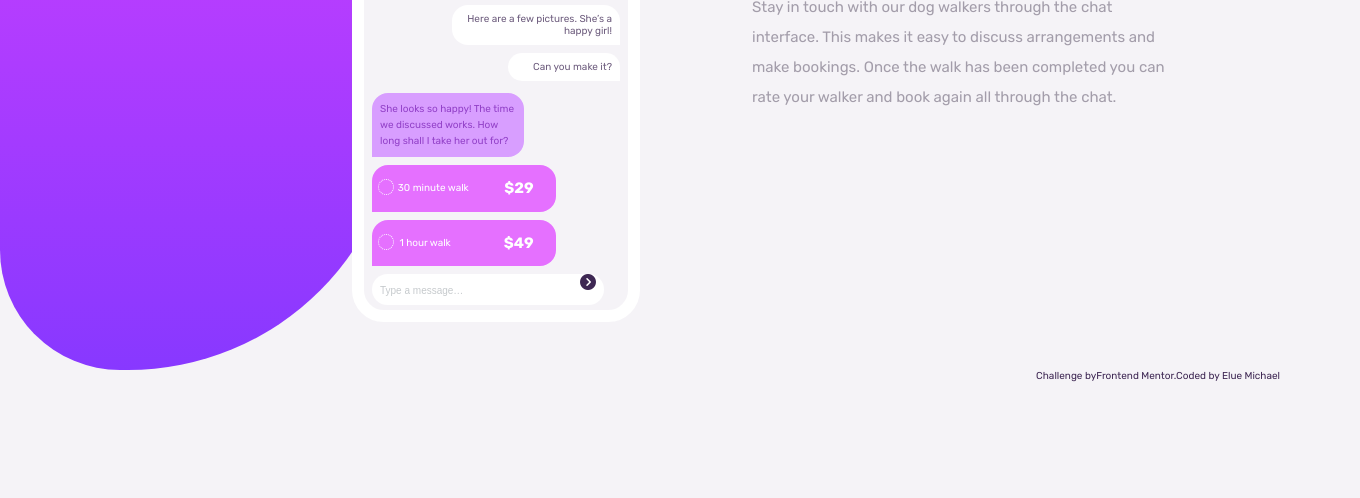
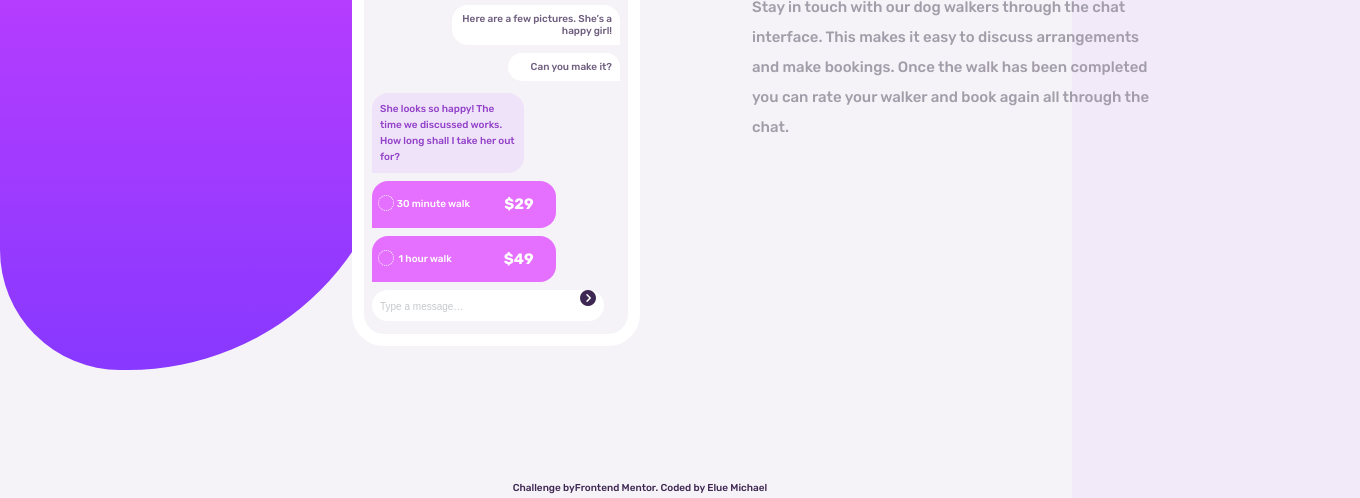
Before and after one commit to MeekyBerry/css-chat-app-illustration, a plain HTML site: page index.html in a window 1280 px wide. Shown: the part 430-928 px from the top of the page, 1360 px wide, since content can reach past the window. Before the commit the page ends 812 px from the top, so only its background shows below. Drawn offline with Linux system fonts and the light colour scheme; a web font is replaced by a local one.

Commit message:
new changes

```diff
--- a/css/styles.css
+++ b/css/styles.css
@@ -12,6 +12,7 @@ html {
 
 body {
   font-family: "Rubik", sans-serif;
+  font-weight: 500;
   background-color: hsl(270, 20%, 96%);
 }
 
@@ -24,9 +25,9 @@ body {
 
 .heading-body {
   position: relative;
-  height: 37rem;
+  height: 38.5rem;
   background-color: hsl(270, 20%, 96%);
-  padding: .5rem;
+  padding: 0.5rem;
   margin: -27rem 0rem 0 5rem;
   border-radius: 2rem;
   border: 0.8rem solid hsl(0, 0%, 100%);
@@ -38,10 +39,9 @@ body {
   background-color: hsl(0, 0%, 100%);
   border: none;
   border-radius: 1rem;
-  margin: -.8rem 0rem 0rem 2.4rem;
+  margin: -0.8rem 0rem 0rem 2.4rem;
   position: absolute;
   z-index: 1;
-
 }
 
 .chat-head {
@@ -51,7 +51,7 @@ body {
   display: grid;
   grid-template-columns: auto auto 4fr auto auto;
   grid-template-rows: auto auto;
-  gap: 0 .5rem;
+  gap: 0 0.5rem;
 }
 
 .first-font {
@@ -87,9 +87,9 @@ body {
 .sub-heading {
   font-size: 9px;
   font-weight: 400;
-  color:  hsl(276, 100%, 81%);
+  color: hsl(276, 100%, 81%);
   grid-column: 3;
-  margin-top: -.5rem;
+  margin-top: -0.5rem;
 }
 
 .first-message-box {
@@ -100,8 +100,8 @@ body {
 
 .para {
   color: hsl(276, 55%, 52%);
-  margin: .3rem 0;
-  background-color: hsl(276, 100%, 81%);
+  margin: 0.3rem 0;
+  background-color: hsl(276, 100%, 81%, 20%);
   border-radius: 0.8rem;
   padding: 0.5rem;
   border-radius: 1rem 1rem 1rem 0;
@@ -127,13 +127,12 @@ body {
 }
 
 .note-para {
-  margin-top: .5rem;
+  margin-top: 0.5rem;
   background-color: hsl(0, 0%, 100%);
   padding: 0.5rem;
   border-radius: 1rem 1rem 0 1rem;
   width: 10.5rem;
   float: right;
-
 }
 
 .make-it {
@@ -142,7 +141,7 @@ body {
   clear: both;
   background-color: hsl(0, 0%, 100%);
   border-radius: 1rem 1rem 0 1rem;
-  margin-top: .5rem;
+  margin-top: 0.5rem;
   padding: 0.5rem;
 }
 
@@ -151,7 +150,7 @@ body {
   font-size: 10px;
   color: hsl(276, 55%, 52%);
   margin: 6rem 0 1.5rem 0;
-  background-color: hsl(276, 100%, 81%);
+  background-color: hsl(276, 100%, 81%, 20%);
   border-radius: 0.8rem;
   padding: 0.5rem;
   border-radius: 1rem 1rem 1rem 0;
@@ -168,7 +167,7 @@ body {
 .rad {
   border-radius: 1rem 1rem 1rem 0;
   background-color: hsl(289, 100%, 72%);
-  margin: .5rem auto;
+  margin: 0.5rem auto;
   padding: 0.4rem;
   color: hsl(0, 0%, 100%);
   display: flex;
@@ -182,7 +181,7 @@ body {
   background-color: hsl(289, 100%, 72%);
   border: 1px dotted hsl(0, 0%, 100%);
   border-radius: 1rem;
-  margin-top: .5rem;
+  margin-top: 0.5rem;
 }
 
 label {
@@ -196,7 +195,7 @@ label {
 .price {
   font-weight: 700;
   font-size: 15px;
-  margin: .5rem 1rem;
+  margin: 0.5rem 1rem;
 }
 
 .text-box {
@@ -210,7 +209,7 @@ label {
   border: none;
   flex-grow: 2;
   border-radius: 2rem;
-  padding: .5rem;
+  padding: 0.5rem;
 }
 
 .text-class::placeholder {
@@ -237,21 +236,23 @@ h2 {
   font-size: 35px;
 }
 
-footer {
+.second-gradient {
+  display: none;
+}
+
+.attribution {
   text-align: center;
   white-space: nowrap;
   color: hsl(271, 36%, 24%);
   font-size: 10px;
 }
 
-footer a {
+.attribution a {
   text-decoration: none;
   color: hsl(271, 36%, 24%);
 }
 
-
-@media only screen and (min-width: 600px) {
-
+@media only screen and (min-width: 768px) {
   section {
     display: flex;
   }
@@ -270,11 +271,21 @@ footer a {
   .body-section {
     text-align: start;
     width: 30rem;
-    margin: 20rem 0  0 5rem;
+    margin: 20rem 0 0 5rem;
   }
 
-  footer {
-    text-align: end;
+  .second-gradient {
+    display: block;
+    width: 18rem;
+    height: 50rem;
+    background-color: hsl(276, 100%, 81%, 10%);
+    position: absolute;
+    margin: -42rem 0rem 0 67rem;
+    z-index: -1;
+    border-top-left-radius: 20rem;
   }
 
+  .attribution {
+    margin-top: 7rem;
+  }
 }
--- a/index.html
+++ b/index.html
@@ -6,7 +6,10 @@
     <meta name="viewport" content="width=device-width, initial-scale=1.0" />
     <title>Chat app illustration</title>
     <link rel="stylesheet" href="./css/styles.css" />
-    <script src="https://kit.fontawesome.com/7bd09ce289.js" crossorigin="anonymous"></script>
+    <script
+      src="https://kit.fontawesome.com/7bd09ce289.js"
+      crossorigin="anonymous"
+    ></script>
   </head>
   <body>
     <main>
@@ -34,7 +37,9 @@
               <img src="./css/images/dog-image-3.jpg" alt="dog3" />
             </div>
             <div>
-              <p class="note-para">Here are a few pictures. She’s a happy girl!</p>
+              <p class="note-para">
+                Here are a few pictures. She’s a happy girl!
+              </p>
               <p class="make-it">Can you make it?</p>
             </div>
           </div>
@@ -57,7 +62,11 @@
             </div>
           </form>
           <form class="text-box">
-            <input type="text" placeholder="Type a message…"  class="text-class" /><i class="fa-solid fa-circle-chevron-right btn"></i>
+            <input
+              type="text"
+              placeholder="Type a message…"
+              class="text-class"
+            /><i class="fa-solid fa-circle-chevron-right btn"></i>
           </form>
         </div>
         <div class="body-section">
@@ -70,15 +79,18 @@
           </p>
         </div>
       </section>
+      <div class="second-gradient"></div>
     </main>
     <footer>
+      <div class="attribution">
       Challenge by<a
         href="https://www.frontendmentor.io/challenges/order-summary-component-QlPmajDUj"
-        >Frontend Mentor.</a
+        >Frontend Mentor.  </a
       >Coded by
       <a href="https://www.frontendmentor.io/profile/MeekyBerry"
         >Elue Michael</a
       >
+      </div>
     </footer>
   </body>
 </html>
```
Lines whose indentation alone changed are shown as unchanged.
